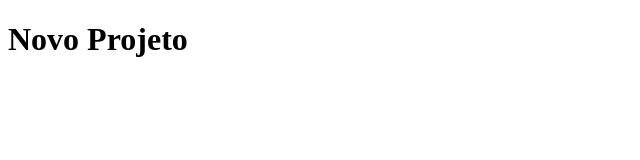
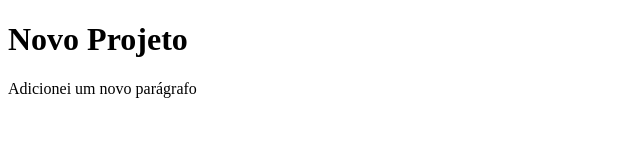
Before and after one commit to CodexZombie/curso-git, a plain HTML site: page index.html in a window 1280 px wide. Shown: the whole page, without its empty margins (0-640 px from the left). Drawn offline with Linux system fonts and the light colour scheme.

Commit message:
Adicionando alteração pelo modo interativo -i

```diff
--- a/index.html
+++ b/index.html
@@ -8,5 +8,6 @@
 </head>
 <body>
     <h1>Novo Projeto</h1>
+    <p>Adicionei um novo parágrafo</p>
 </body>
 </html>
```
